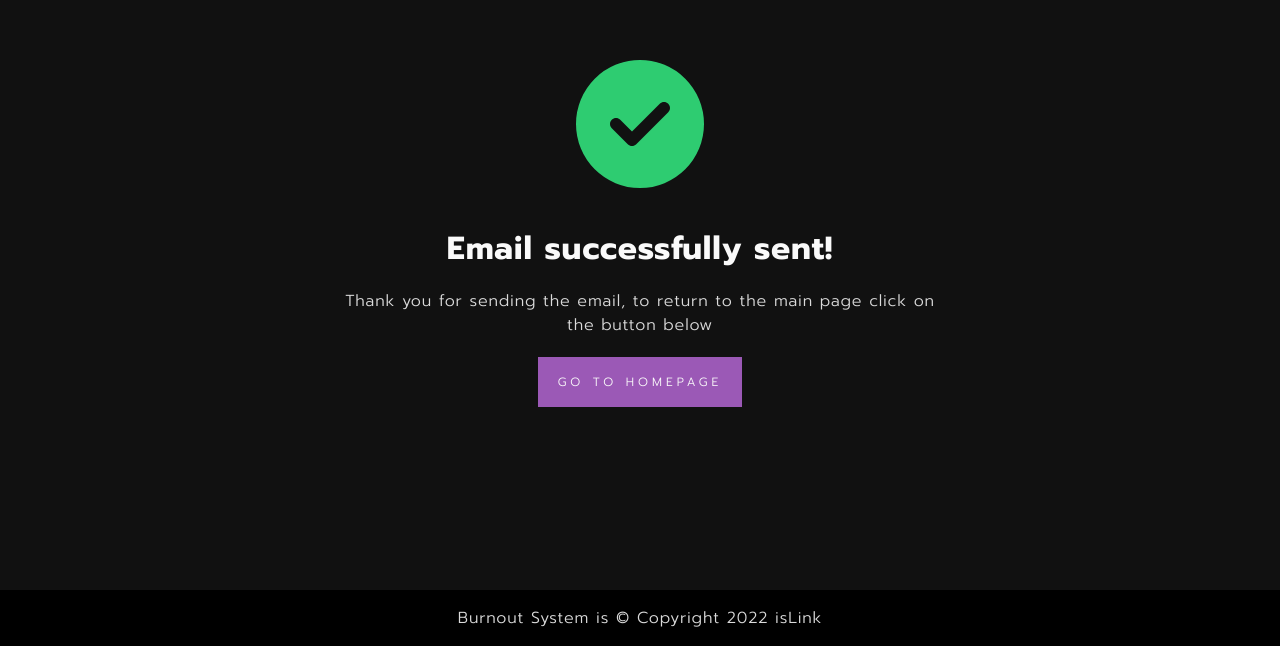
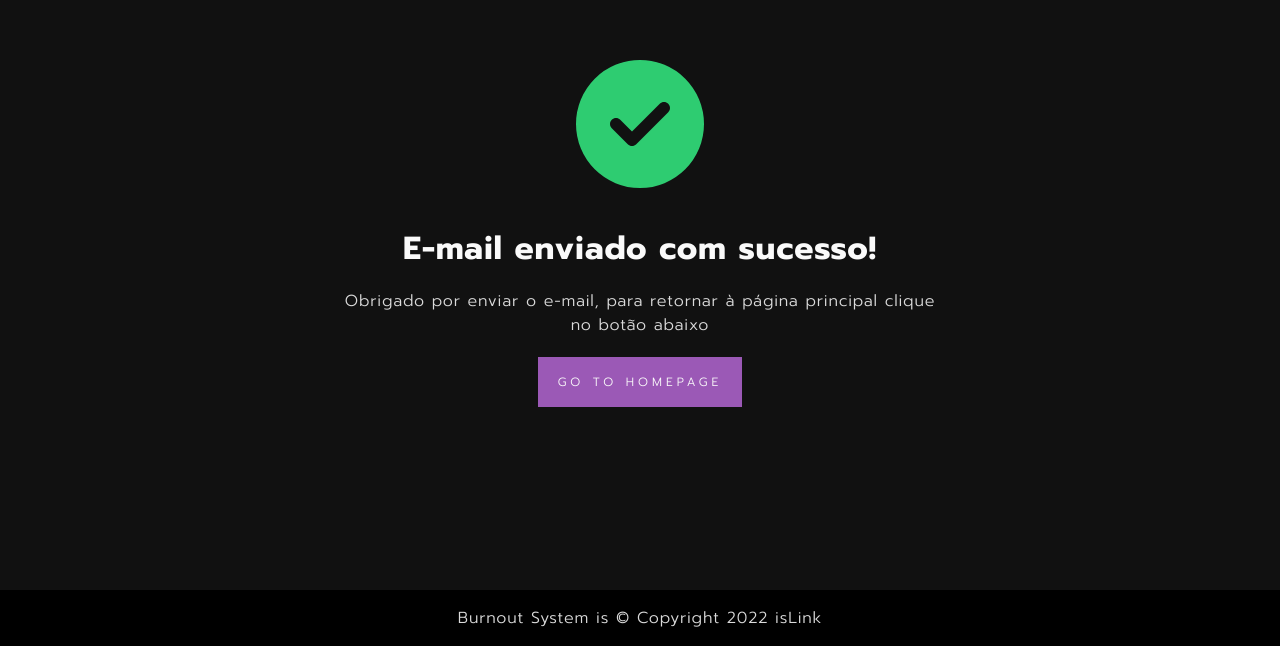
Before and after one commit to eliascmurat/BurnoutSystem_Web, an Angular app: page /thanks#email-sent in a window 1280 px wide. Shown: the part 954-1600 px from the top of the page. Built offline with nearby package versions, Linux system fonts and the light colour scheme.

Commit message:
refactor: texto

```diff
--- a/src/app/modules/thanks/thanks.component.html
+++ b/src/app/modules/thanks/thanks.component.html
@@ -1,6 +1,6 @@
 <section class="thanks" id="email-sent">
   <fa-icon [icon]="faCheckCircle"></fa-icon>
-  <h2>Email successfully sent!</h2>
-  <p>Thank you for sending the email, to return to the main page click on the button below</p>
+  <h2>E-mail enviado com sucesso!</h2>
+  <p>Obrigado por enviar o e-mail, para retornar à página principal clique no botão abaixo</p>
   <a [routerLink]="['/home']" class="btn btn-primary" aria-label="button go to homepage">Go To Homepage</a>
 </section>
```
